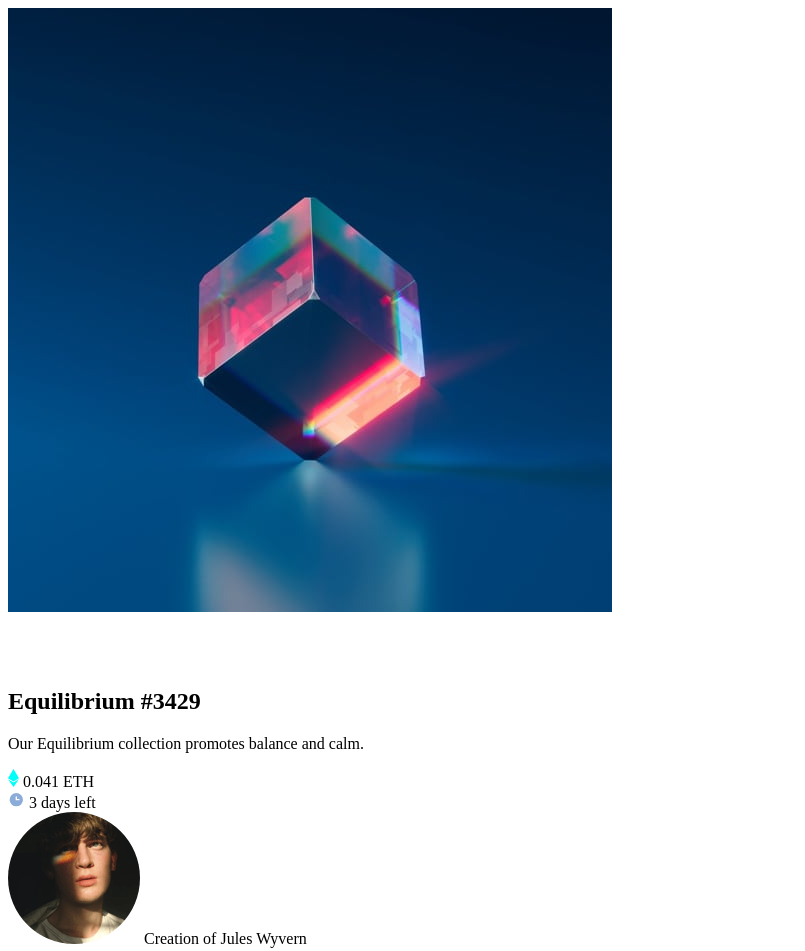
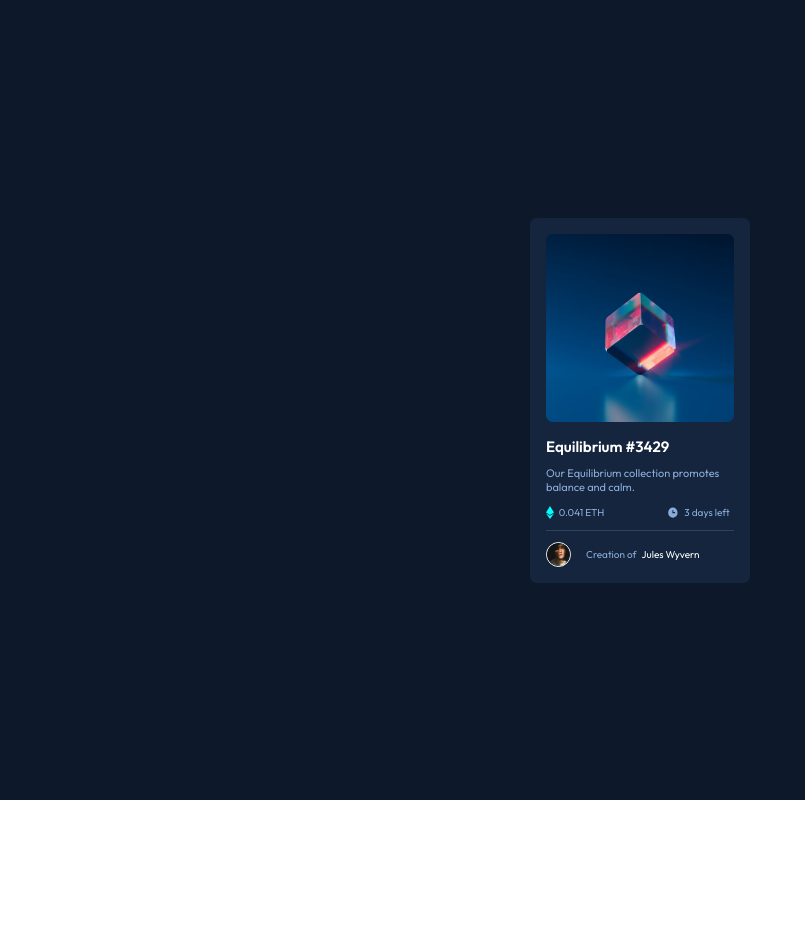
Before and after one commit to rashmod/nft-preview-card-component-fem, a plain HTML site: page index.html in a window 1280 px wide. Shown: the whole page, without its empty margins (0-805 px from the left). After the commit the page ends 800 px from the top, so only its background shows below. Drawn offline with Linux system fonts and the light colour scheme.

Commit message:
added card css

```diff
--- a/index.html
+++ b/index.html
@@ -20,6 +20,8 @@
 			href="https://fonts.googleapis.com/css2?family=Outfit:wght@300;400;600&display=swap"
 			rel="stylesheet"
 		/>
+
+		<link rel="stylesheet" href="./styles.css" />
 
 		<!-- Feel free to remove these styles or customise in your own stylesheet 👍 -->
 		<style>
@@ -44,7 +46,7 @@
 					/>
 					<div><img src="./images/icon-view.svg" alt="" /></div>
 				</div>
-				<h1 class="heading">Equilibrium #3429</h1>
+				<h1 class="heading"><a href="#">Equilibrium #3429</a></h1>
 				<p class="desc">
 					Our Equilibrium collection promotes balance and calm.
 				</p>
@@ -60,7 +62,7 @@
 				</div>
 				<div class="author">
 					<img src="./images/image-avatar.png" alt="avatar" />
-					Creation of <span>Jules Wyvern</span>
+					Creation of <a href="#">Jules Wyvern</a>
 				</div>
 			</section>
 		</main>
--- /dev/null
+++ b/styles.css
@@ -0,0 +1,145 @@
+html {
+	font-size: 62.5%;
+	font-family: 'Outfit', sans-serif;
+}
+
+* {
+	margin: 0;
+	padding: 0;
+	box-sizing: border-box;
+	text-decoration: none;
+	color: var(--soft-blue);
+}
+
+:root {
+	--soft-blue: hsl(215, 51%, 70%);
+	--cyan: hsl(178, 100%, 50%);
+
+	--very-dark-blue: hsl(217, 54%, 11%);
+	--dark-blue: hsl(216, 50%, 16%);
+	--blue: hsl(215, 32%, 27%);
+	--white: hsl(0, 0%, 100%);
+}
+
+.container {
+	min-height: 100vh;
+	display: flex;
+	justify-content: center;
+	align-items: center;
+	background-color: var(--very-dark-blue);
+}
+
+.card {
+	background-color: var(--dark-blue);
+	width: 22rem;
+	padding: 1.6rem;
+	border-radius: 0.7rem;
+}
+
+.nft {
+	width: 100%;
+	border-radius: 0.7rem;
+}
+
+.overlay {
+	position: relative;
+}
+
+.overlay div {
+	position: absolute;
+	inset: 0;
+	background-color: hsla(178, 100%, 50%, 0.6);
+	opacity: 0;
+	transition: 0.3s ease;
+
+	display: grid;
+	place-content: center;
+	cursor: pointer;
+}
+
+.overlay:hover div {
+	opacity: 1;
+}
+
+.overlay div img {
+	position: absolute;
+	top: 50%;
+	left: 50%;
+	transform: translate(-50%, -50%);
+	opacity: 1;
+	z-index: 99;
+}
+
+.heading {
+	font-size: 1.5rem;
+	margin-top: 1.2rem;
+	margin-bottom: 1rem;
+}
+
+.heading a {
+	color: var(--white);
+}
+
+.heading a:hover {
+	color: var(--cyan);
+}
+
+.desc {
+	font-size: 1.1rem;
+	margin-bottom: 1rem;
+}
+
+.details {
+	display: flex;
+	justify-content: space-between;
+}
+
+.price,
+.time {
+	display: flex;
+	align-items: center;
+	gap: 0.5rem;
+}
+
+.price img,
+.time img {
+	height: 70%;
+}
+
+.author::before {
+	content: '';
+	position: absolute;
+	width: 100%;
+	height: 0.5px;
+	top: -1.2rem;
+	background-color: var(--blue);
+}
+
+.author {
+	position: relative;
+	display: flex;
+	align-items: center;
+	margin-top: 2rem;
+}
+
+.author img {
+	height: 2.5rem;
+	border: 1px solid var(--white);
+	border-radius: 50%;
+	margin-right: 1.5rem;
+}
+
+.author a {
+	color: var(--white);
+	margin-left: 0.5rem;
+}
+
+.author a:hover {
+	color: var(--cyan);
+}
+
+@media screen and (min-width: 1440px) {
+	.card {
+		width: 23rem;
+	}
+}
```
